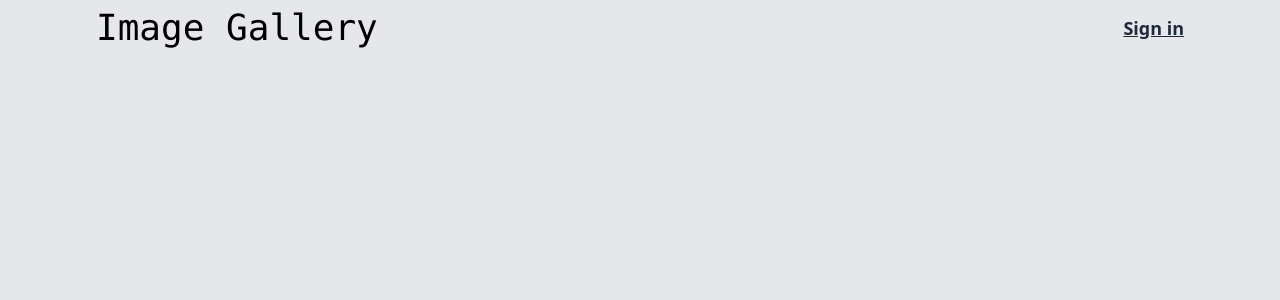
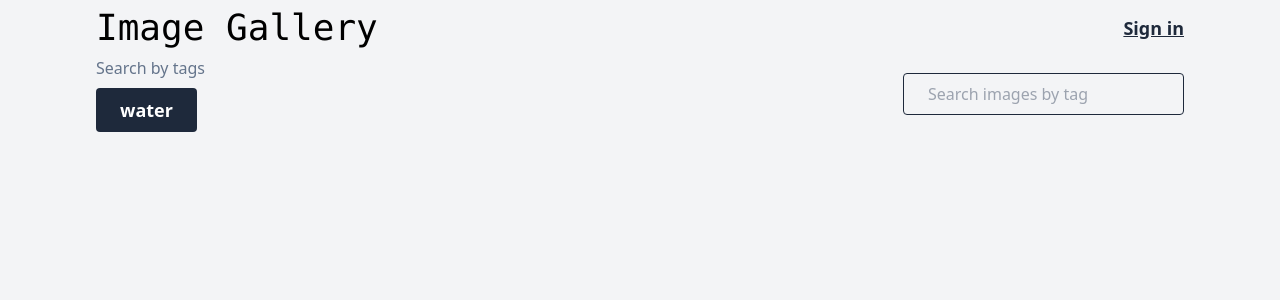
Before and after one commit to Ayothegod/hng-frontend, a Next.js app in the folder frontend-task-3/: page / in a window 1280 px wide. Shown: the top 300 px of the page. Built offline with nearby package versions, Linux system fonts and the light colour scheme.

Commit message:
feat: update eslintrc file

```diff
--- a/frontend-task-3/src/pages/index.jsx
+++ b/frontend-task-3/src/pages/index.jsx
@@ -1,29 +1,40 @@
-import Head from "next/head";
-import Image from "next/image";
+// import Image from "next/image";
 
 export default function Home() {
-  const user = false
+  const user = false;
 
-  if(user) {
-    return(
-      <>
-      Sign in to your account
-      </>
-    )
+  if (user) {
+    return <>Sign in to your account</>;
   }
 
   return (
-    <main className="min-h-screen bg-gray-200">
+    <main className="min-h-screen bg-gray-100">
       <main className="container max-w-6xl mx-auto px-4 md:px-8">
+        {/* header */}
         <header className="py-2 flex items-center justify-between">
           <p className="font-mono text-2xl md:text-4xl">Image Gallery</p>
           <div>
             {/* <Image src={} alt="user image"/> */}
-            <p className="font-semibold text-slate-800 underline text-lg">{user ? user?.email : "Sign in"}</p>
+            <p className="font-semibold text-slate-800 underline text-lg">
+              {user ? user?.email : "Sign in"}
+            </p>
           </div>
         </header>
 
+        {/* search*/}
+        <div className="flex items-center justify-between">
+          <div className="space-y-2">
+            <p className="text-slate-500 font-medium">Search by tags</p>
 
+            <div className="">
+            <button className="bg-slate-800 text-white font-semibold rounded py-1 px-2 md:py-2 md:px-6 md:text-lg">water</button>
+            </div>
+
+          </div>
+          <div>
+            <input type="text" placeholder="Search images by tag" className="bg-transparent border border-slate-800 rounded px-4 py-2 md:py-2 md:px-6" />
+          </div>
+        </div>
       </main>
     </main>
   );
```
Also changed, not shown: frontend-task-3/.eslintrc.json, frontend-task-3/src/components/ui/Button.jsx (added).
